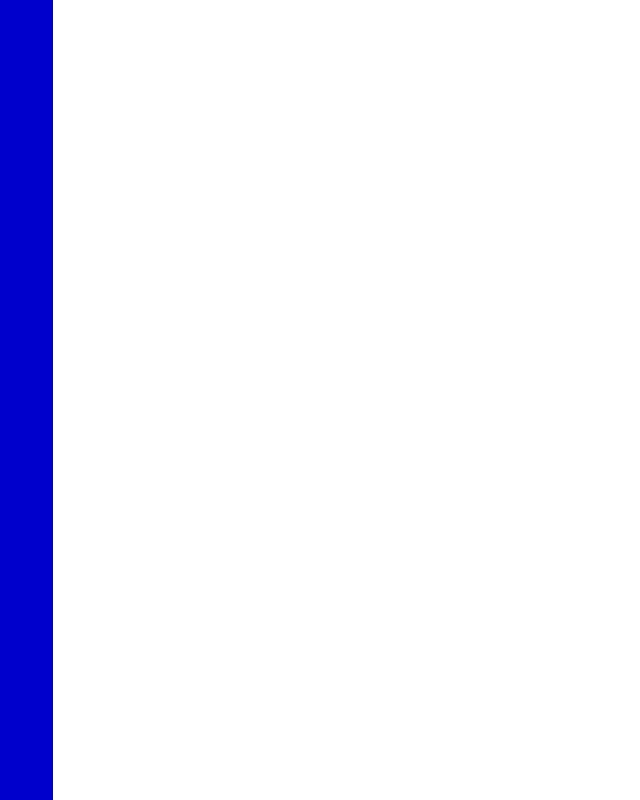
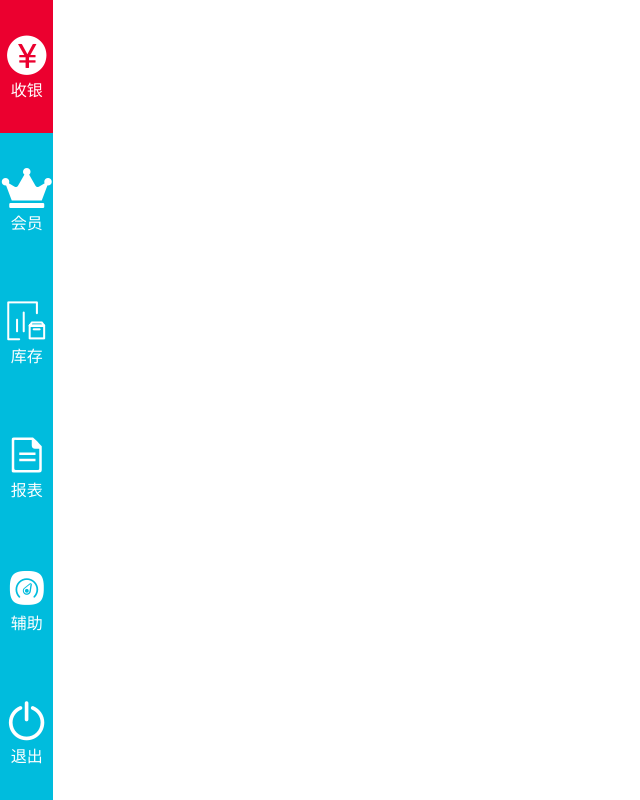
Before and after one commit to Zombie01/zxl01, a Vue app in the folder chileme-cli/: page / in a window 1280 px wide. Shown: the whole page, without its empty margins (0-640 px from the left). Built offline with nearby package versions, Linux system fonts and the light colour scheme.

Commit message:
左侧按钮样式

```diff
--- a/chileme-cli/src/views/Home.vue
+++ b/chileme-cli/src/views/Home.vue
@@ -3,6 +3,18 @@
       el-row
           el-col(:span='1')
               div.grid-left
+                  div.iconfont &#xe642;
+                    i 收银
+                  div.iconfont &#xe616;
+                    i 会员
+                  div.iconfont &#xe65f;
+                    i 库存
+                  div.iconfont &#xe64c;
+                    i 报表
+                  div.iconfont &#xe600;
+                    i 辅助
+                  div.iconfont &#xe650;
+                    i 退出
           el-col(:span='23')
               div.grid-right
 </template>
@@ -25,7 +37,24 @@ export default {
     height: 100%;
   }
   .grid-left{
-    background: mediumblue;
+    display:flex;
+    flex-direction: column;
+    background: rgb(0, 188, 221);
+    color:#fff;
+    .iconfont{
+      flex:1;
+      display:flex;
+      flex-direction: column;
+      justify-content: center;
+      align-items: center;
+      font-size: 40px;
+      i{
+        font-size: 16px;
+      }
+      &:hover{
+        background: rgb(235, 0, 47);
+      }
+    }
   }
 }
 
```
